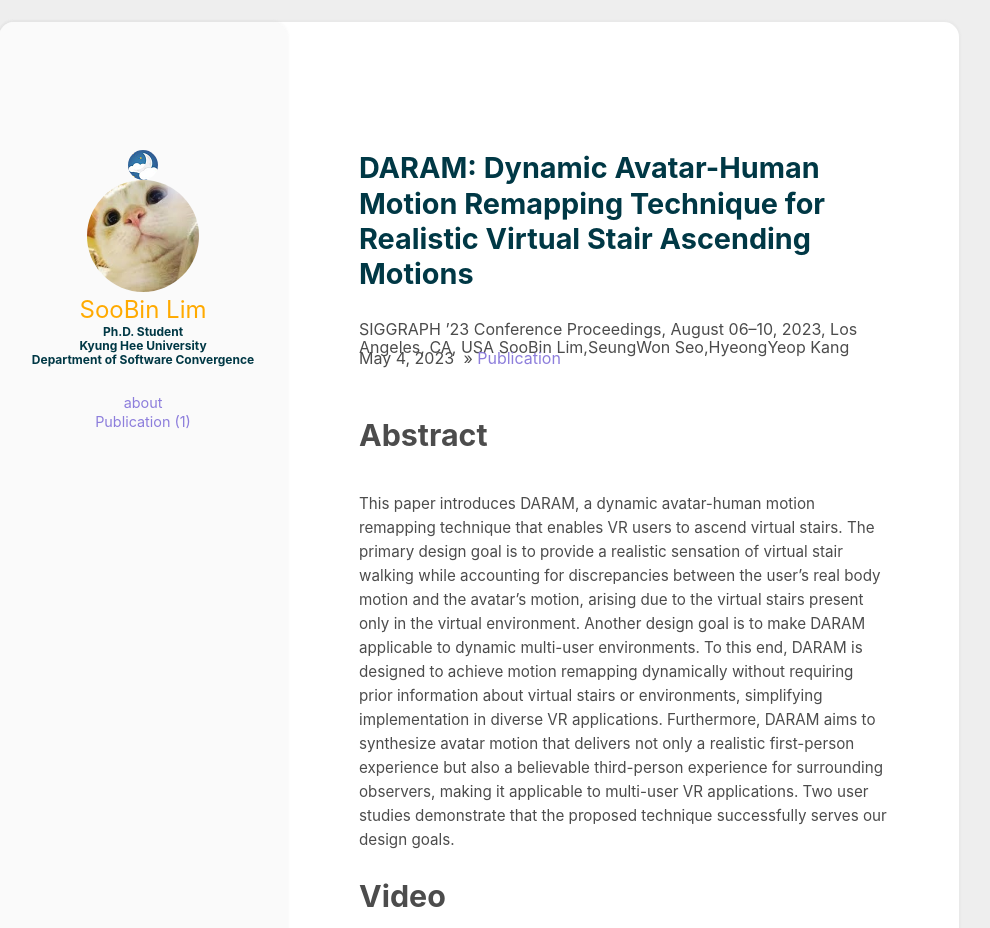
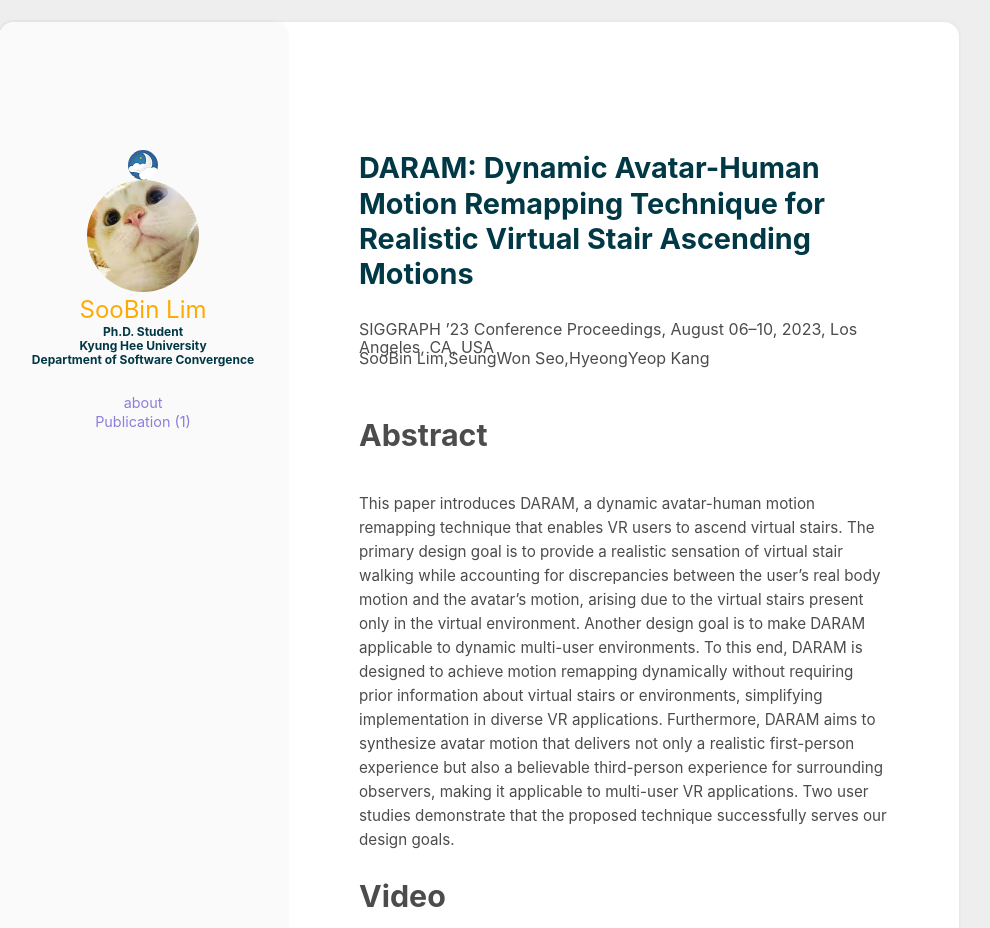
Before and after one commit to dnpcs12/dnpcs.github.io, a Jekyll site: the page built from _posts/2023-05-04-t1.md, in a window 1280 px wide, cut to the strip 0-928 px from the top of the page. Shown: the whole strip, without its empty margins (161-1151 px from the left). Built offline with Jekyll 4.4.1, drawn with Linux system fonts in a browser that asks for light colours.

Commit message:
Update post.html

```diff
--- a/_layouts/post.html
+++ b/_layouts/post.html
@@ -12,23 +12,12 @@ layout: page
     {% if page.info %}
     <span class="post_info">{{page.info}}</span>
     {% endif %}
+  </div>
+  <div class="post_data">
     {% if page.author %}
     <span class="post_author">{{page.author}}</span>
     {% endif %}
   </div>
-  <div class="post_data">
-    {% if page.date %}
-    <span class="post_date">{{ page.date | date: "%b %-d, %Y" }}</span>
-    {% endif %}
-    {% if page.categories %}
-    <span class="post_categories">
-      &raquo; {% for cat_name in page.categories %}
-      <a href="{{ site.baseurl }}/categories/{{ cat_name }}">{{ cat_name }}</a>{% if forloop.last == false %},
-      {% endif %}{% endfor %}
-    </span>
-    {% endif %}
-  </div>
-
 
 
   <div class="post_content">
```
